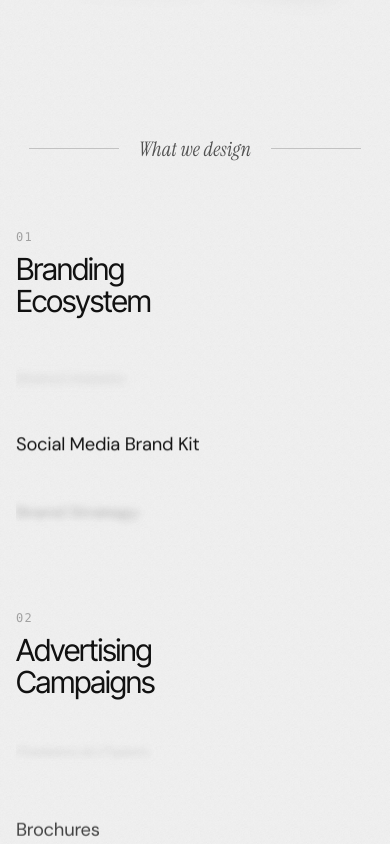
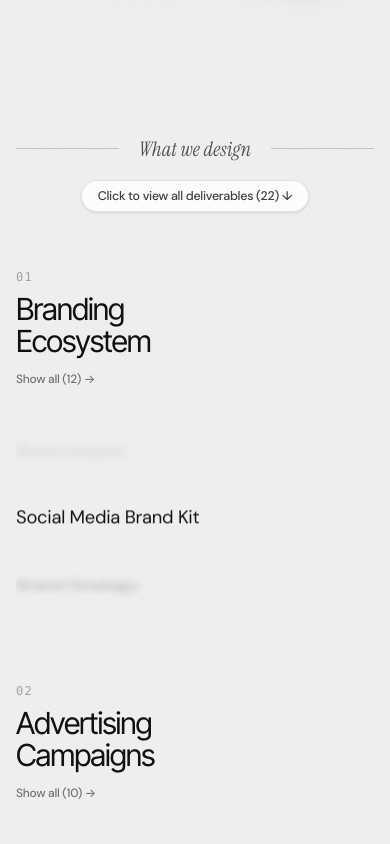
Before and after one commit to AmoghSamarth/Twixters.co, a React (Vite) app: page / in a window 390 px wide. Shown: the part 1740-2584 px from the top of the page. Built offline with nearby package versions, Linux system fonts and the light colour scheme.

Commit message:
feat: add interactive click-to-show-all toggle for What We Design deliverables

```diff
--- a/src/components/tw/expertise.jsx
+++ b/src/components/tw/expertise.jsx
@@ -164,23 +164,64 @@ function DrumWheel({ items, phaseOffset = 0, initialRot = 0 }) {
   );
 }
 
+function AllItemsView({ items, onClick }) {
+  return (
+    <div
+      onClick={onClick}
+      className="relative w-full cursor-pointer select-none py-2 animate-in fade-in duration-300"
+      title="Click to switch back to rolling wheel"
+    >
+      <ul className="grid grid-cols-1 sm:grid-cols-2 gap-x-5 gap-y-2.5">
+        {items.map((item) => (
+          <li
+            key={item}
+            className="group/item flex items-center gap-2.5 text-ink-muted hover:text-ink transition-colors duration-150"
+          >
+            <span className="size-1.5 rounded-full bg-neutral-300 group-hover/item:bg-ink transition-colors duration-150 shrink-0" />
+            <span
+              className="tracking-[-0.015em] font-normal transition-transform duration-150 group-hover/item:translate-x-0.5"
+              style={{
+                fontFamily: "var(--font-sans)",
+                fontSize: "clamp(0.95rem, 1.25vw, 1.12rem)",
+              }}
+            >
+              {item}
+            </span>
+          </li>
+        ))}
+      </ul>
+    </div>
+  );
+}
+
 export function Expertise() {
+  const [showAll, setShowAll] = useState(false);
+
   return (
     <section
       id="expertise"
       aria-label="What we design"
       className="relative overflow-hidden px-4 py-20 sm:px-8 sm:py-28 lg:px-16 lg:py-32 xl:px-[96px] 2xl:px-[112px]"
     >
-      {/* Eyebrow */}
-      <Reveal className="mb-16 flex items-center justify-center gap-5 sm:mb-20 lg:mb-24">
-        <div className="tw-hair flex-1 max-w-[90px]" />
+      {/* Eyebrow with toggle button */}
+      <Reveal className="mb-14 sm:mb-18 lg:mb-20 flex flex-col items-center justify-center gap-3">
+        <div className="flex items-center justify-center gap-5 w-full max-w-[500px]">
+          <div className="tw-hair flex-1" />
           <span className="tw-eyebrow text-[20px] sm:text-[23px] text-neutral-600 tracking-[0.02em] select-none">
             What we design
           </span>
-        <div className="tw-hair flex-1 max-w-[90px]" />
+          <div className="tw-hair flex-1" />
+        </div>
+        <button
+          type="button"
+          onClick={() => setShowAll((v) => !v)}
+          className="mt-1 inline-flex items-center gap-2 rounded-full border border-black/10 bg-white/80 px-4 py-1.5 text-[12.5px] font-medium tracking-tight text-neutral-700 shadow-sm backdrop-blur-xs transition-all duration-200 hover:border-black/30 hover:text-ink hover:bg-white cursor-pointer"
+        >
+          <span>{showAll ? "← Switch to Animated Wheel" : "Click to view all deliverables (22) ↓"}</span>
+        </button>
       </Reveal>
 
-      {/* Two-group drum wheel layout */}
+      {/* Two-group drum wheel layout / all items */}
       <Reveal className="mx-auto max-w-[1360px]">
         <div className="grid grid-cols-1 lg:grid-cols-2 gap-12 lg:gap-12 xl:gap-16 items-center">
           {groups.map((group, gi) => {
@@ -199,30 +240,56 @@ export function Expertise() {
                     0{gi + 1}
                   </span>
                   <h2
-                    className="tw-display font-medium leading-[1.08] tracking-[-0.035em] text-ink"
+                    className="tw-display font-medium leading-[1.08] tracking-[-0.035em] text-ink cursor-pointer select-none"
                     style={{ fontSize: "clamp(1.9rem, 2.7vw, 3.1rem)" }}
+                    onClick={() => setShowAll((v) => !v)}
+                    title={showAll ? "Click to view animated wheel" : "Click to view all items"}
                   >
                     {firstWord}
                     <br />
                     {restWords}
                   </h2>
+                  <button
+                    type="button"
+                    onClick={() => setShowAll((v) => !v)}
+                    className="mt-3 inline-flex items-center gap-1.5 text-[12px] font-medium tracking-tight text-neutral-500 hover:text-ink transition-colors cursor-pointer"
+                  >
+                    <span>{showAll ? "Show wheel ↑" : `Show all (${group.items.length}) →`}</span>
+                  </button>
                 </div>
 
-
-                {/* Drum Wheel */}
-                <div className="flex-1 w-full min-w-0 overflow-hidden">
+                {/* Content: Drum Wheel OR Full List */}
+                <div className="flex-1 w-full min-w-0">
+                  {showAll ? (
+                    <AllItemsView
+                      items={group.items}
+                      onClick={() => setShowAll(false)}
+                    />
+                  ) : (
+                    <div
+                      className="relative group/wheel cursor-pointer"
+                      onClick={() => setShowAll(true)}
+                      title="Click to view all deliverables"
+                    >
                       <DrumWheel
                         items={group.items}
                         phaseOffset={gi * 2400}
                         initialRot={gi * 55}
                       />
+                      <div className="absolute right-2 bottom-1 z-10 opacity-0 group-hover/wheel:opacity-100 transition-opacity duration-200 pointer-events-none">
+                        <span className="rounded-full bg-ink/90 text-white text-[11px] px-2.5 py-1 font-medium shadow-sm backdrop-blur-xs">
+                          Click to view all
+                        </span>
+                      </div>
+                    </div>
+                  )}
                 </div>
 
                 {/* Column divider between Group 1 & Group 2 (Desktop only, positioned right) */}
                 {gi === 0 && (
                   <div
                     aria-hidden="true"
-                    className="hidden lg:block absolute -right-6 xl:-right-8 top-1/2 -translate-y-1/2 h-[180px] w-px bg-hair"
+                    className="hidden lg:block absolute -right-6 xl:-right-8 top-1/2 -translate-y-1/2 h-[220px] w-px bg-hair"
                   />
                 )}
               </div>
```
Lines whose indentation alone changed are shown as unchanged.
